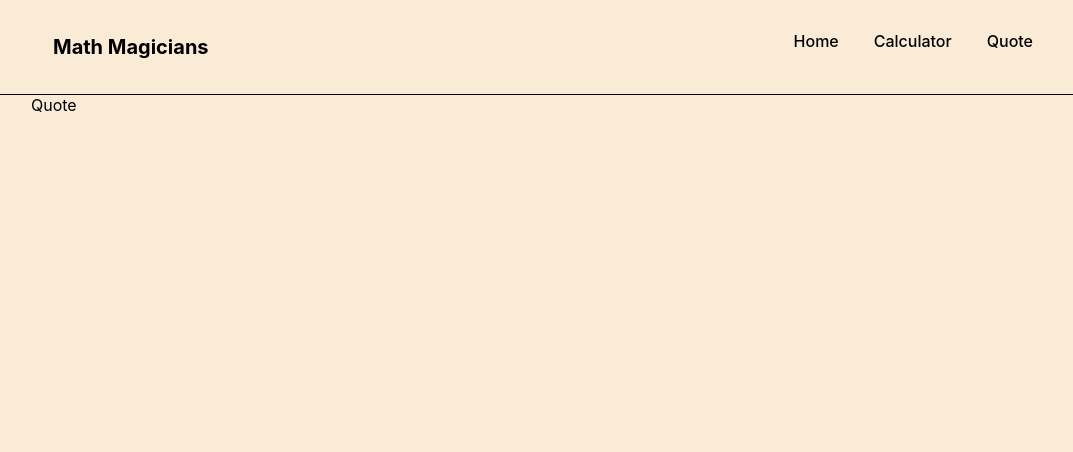
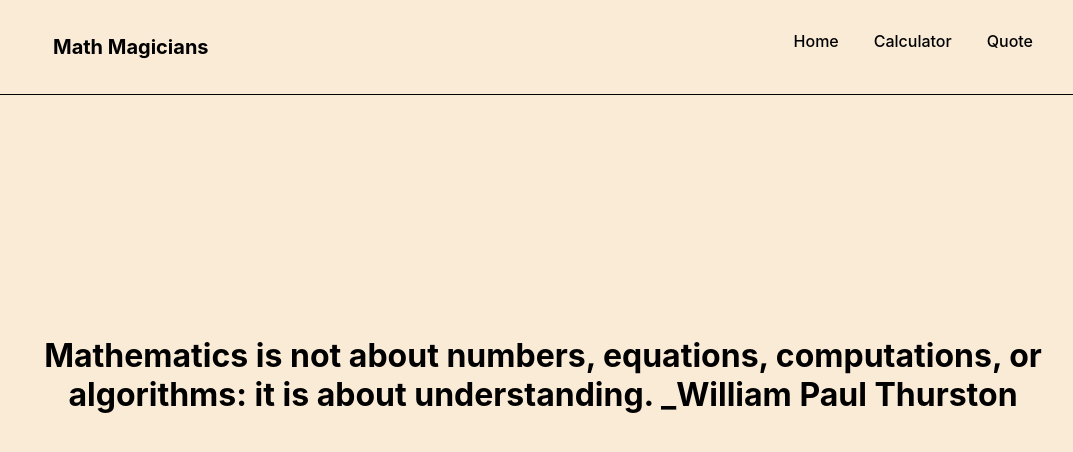
Before and after one commit to hansderly/math-magicians, a React (Create React App) app: page /quote in a window 1280 px wide. Shown: the top 452 px of the page, without its empty margins (97-1170 px from the left). Built offline with nearby package versions, Linux system fonts and the light colour scheme.

Commit message:
add quote page

```diff
--- a/src/pages/Quote/Quote.js
+++ b/src/pages/Quote/Quote.js
@@ -1,10 +1,17 @@
 import React from 'react';
 import { Screen } from '../../components';
+
+import styles from './Quote.module.css';
 
 function Quote() {
   return (
     <Screen>
-      <div>Quote</div>
+      <div className={styles.container}>
+        <h1>
+          Mathematics is not about numbers,
+          equations, computations, or algorithms: it is about understanding. _William Paul Thurston
+        </h1>
+      </div>
     </Screen>
   );
 }
--- /dev/null
+++ b/src/pages/Quote/Quote.module.css
@@ -0,0 +1,10 @@
+.container {
+  display: flex;
+  justify-content: center;
+  align-items: center;
+  height: 70vh;
+}
+
+.container > h1 {
+  text-align: center;
+}
```
